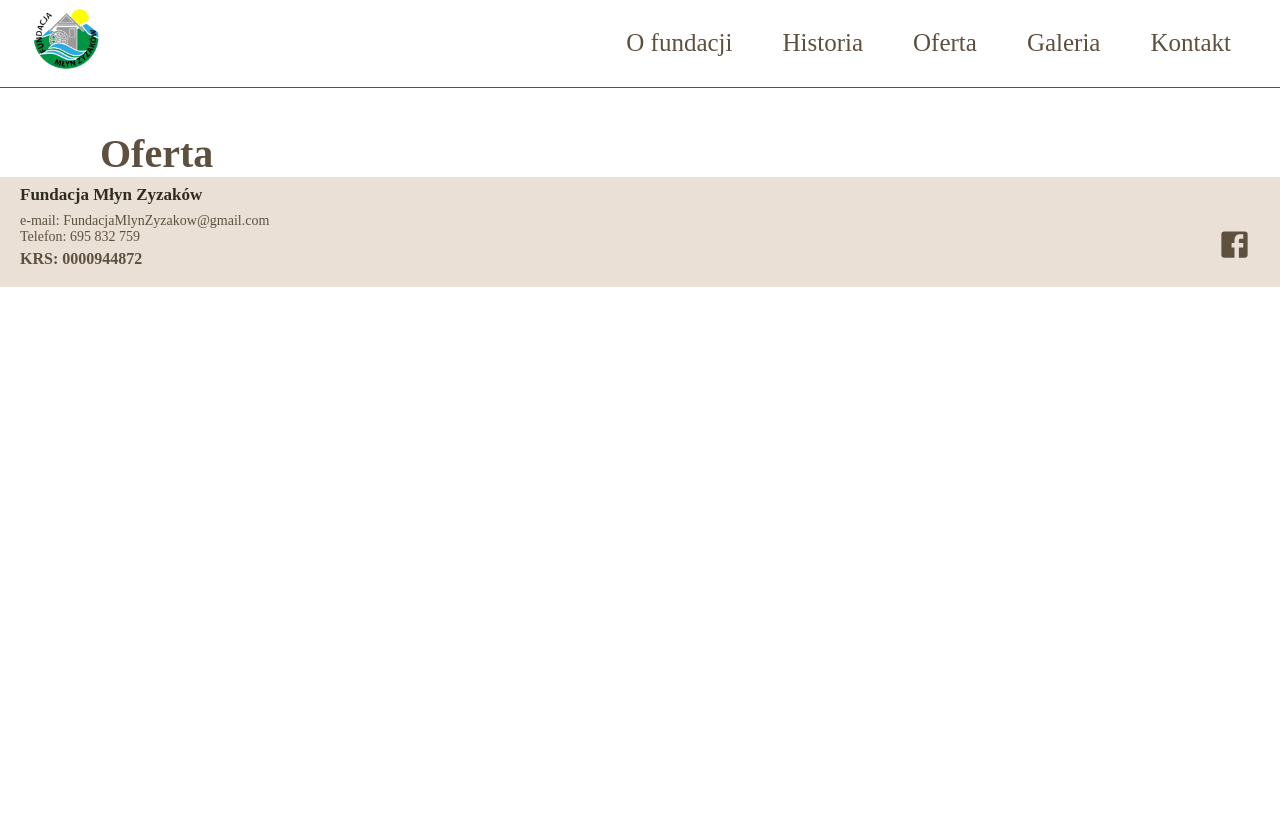
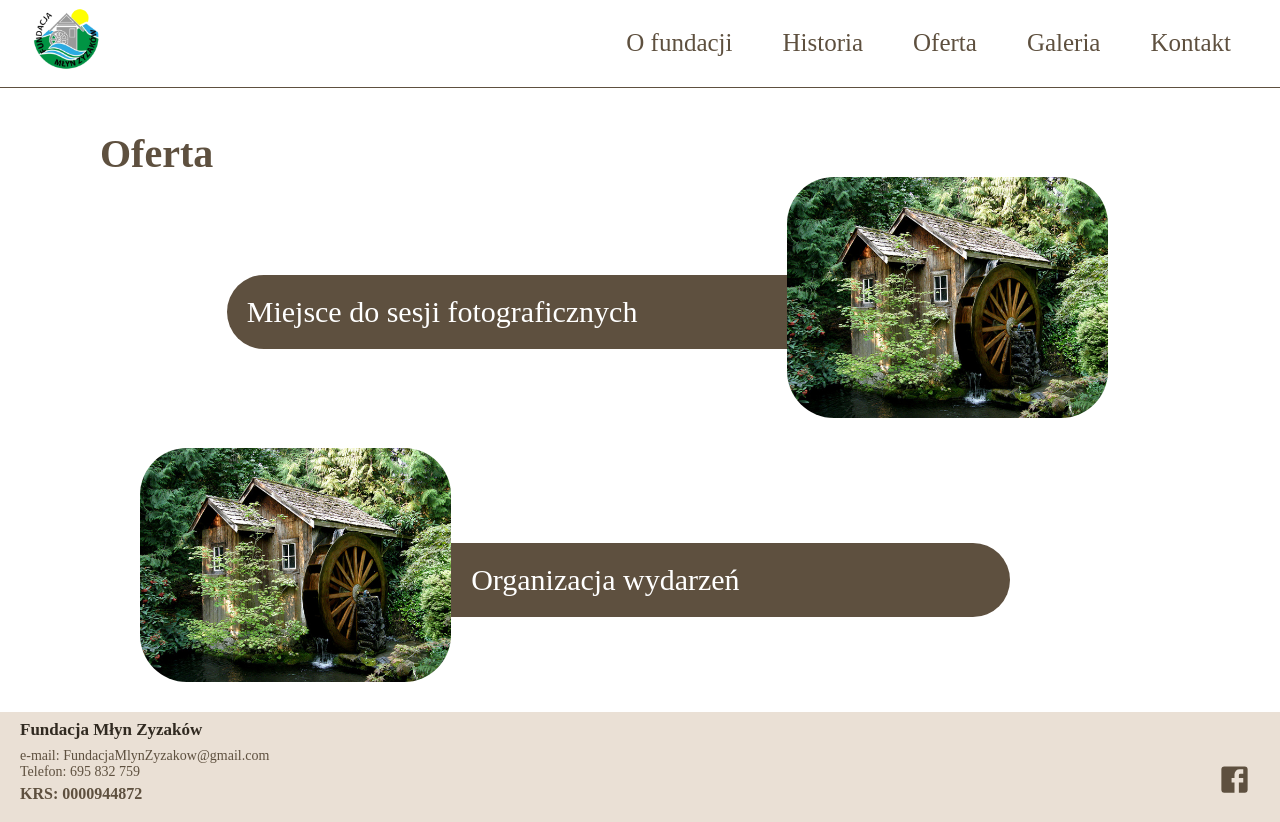
Before and after one commit to asiabielawska/ProjektFundacji, a React (Vite) app: page /oferta in a window 1280 px wide. Before the commit the page ends 800 px from the top, so only its background shows below. Built offline with nearby package versions, Linux system fonts and the light colour scheme; a web font is replaced by a local one.

Commit message:
Add offer of fundation

```diff
--- a/src/components/Gallery/styled.ts
+++ b/src/components/Gallery/styled.ts
@@ -43,4 +43,7 @@ export const ClosingButton = styled(Button)({
   top: 0,
   right: 0,
   transform: "translate(-200%, 235%)",
+  ":hover": {
+    backgroundColor: "darkgray",
+  },
 });
--- a/src/components/Offer/Offer.tsx
+++ b/src/components/Offer/Offer.tsx
@@ -1,5 +1,25 @@
 import { MainHeading } from "../Layout/styled";
+import { SingleOffer } from "./SingleOffer";
+import { OffersContainer } from "./styled";
+import ImgOfMlyn from "../../assets/młynmain.jpeg";
 
 export const Offer = () => {
-  return <MainHeading>Oferta</MainHeading>;
+  return (
+    <>
+      <MainHeading>Oferta</MainHeading>
+      {/* <SoonOffers>Po więcej szczegółów zapraszamy juz wkrótce!</SoonOffers> */}
+      <OffersContainer>
+        <SingleOffer
+          side="left"
+          offerText="Miejsce do sesji fotograficznych"
+          offerImage={ImgOfMlyn}
+        ></SingleOffer>
+        <SingleOffer
+          side="right"
+          offerText="Organizacja wydarzeń"
+          offerImage={ImgOfMlyn}
+        ></SingleOffer>
+      </OffersContainer>
+    </>
+  );
 };
--- /dev/null
+++ b/src/components/Offer/SingleOffer.tsx
@@ -0,0 +1,16 @@
+import { OfferImg, OfferText, SingleOfferOfFundation } from "./styled";
+
+type Props = {
+  side: string;
+  offerText: string;
+  offerImage: string;
+};
+
+export const SingleOffer = ({ side, offerText, offerImage }: Props) => {
+  return (
+    <SingleOfferOfFundation>
+      <OfferText side={side}>{offerText}</OfferText>
+      <OfferImg src={offerImage} side={side}></OfferImg>
+    </SingleOfferOfFundation>
+  );
+};
--- a/src/components/Offer/styled.ts
+++ b/src/components/Offer/styled.ts
@@ -0,0 +1,49 @@
+import { styled } from "@mui/material";
+
+type Props = {
+  side: string;
+};
+
+export const SoonOffers = styled("div")({
+  height: "100vh",
+  width: "100vw",
+  padding: 100,
+  fontSize: 40,
+  color: "#5E503F",
+});
+
+export const OffersContainer = styled("div")({
+  display: "flex",
+  alignItems: "center",
+  justifyContent: "center",
+  flexDirection: "column",
+});
+
+export const SingleOfferOfFundation = styled("div")({
+  display: "flex",
+  alignItems: "center",
+  justifyContent: "center",
+});
+
+export const OfferText = styled("span")(({ side }: Props) => ({
+  order: side === "left" ? 0 : 1,
+  transform: side === "left" ? "translate(55px, 0)" : "translate(-130px, 0)",
+  backgroundColor: "#5E503F",
+  borderRadius: 47,
+  color: "white",
+  paddingBottom: 20,
+  paddingTop: 20,
+  paddingRight: side === "left" ? 60 : 20,
+  paddingLeft: side === "left" ? 20 : 150,
+  fontSize: 30,
+  width: "50%",
+}));
+
+export const OfferImg = styled("img")(({ side }: Props) => ({
+  order: side === "left" ? 1 : 0,
+  borderRadius: 47,
+  zIndex: 2,
+  height: "10%",
+  width: "30%",
+  marginBottom: 30,
+}));
```
